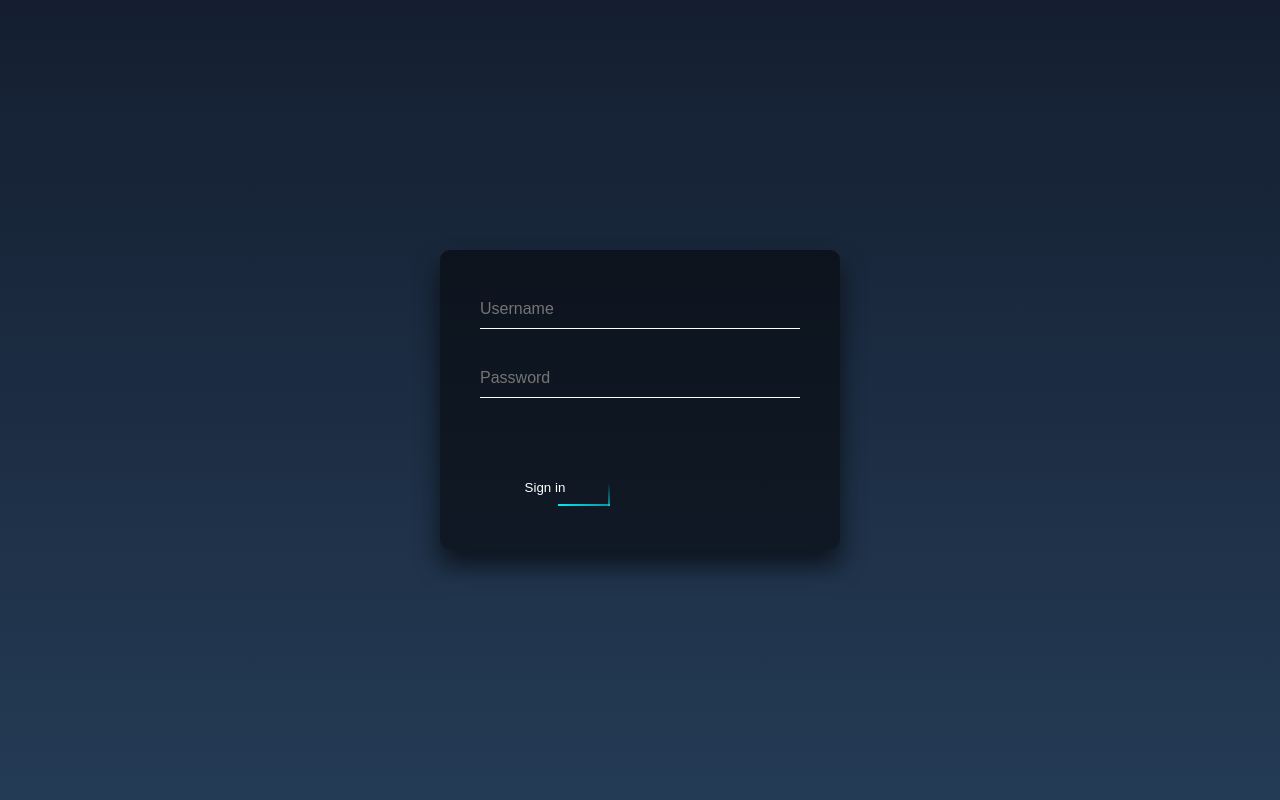
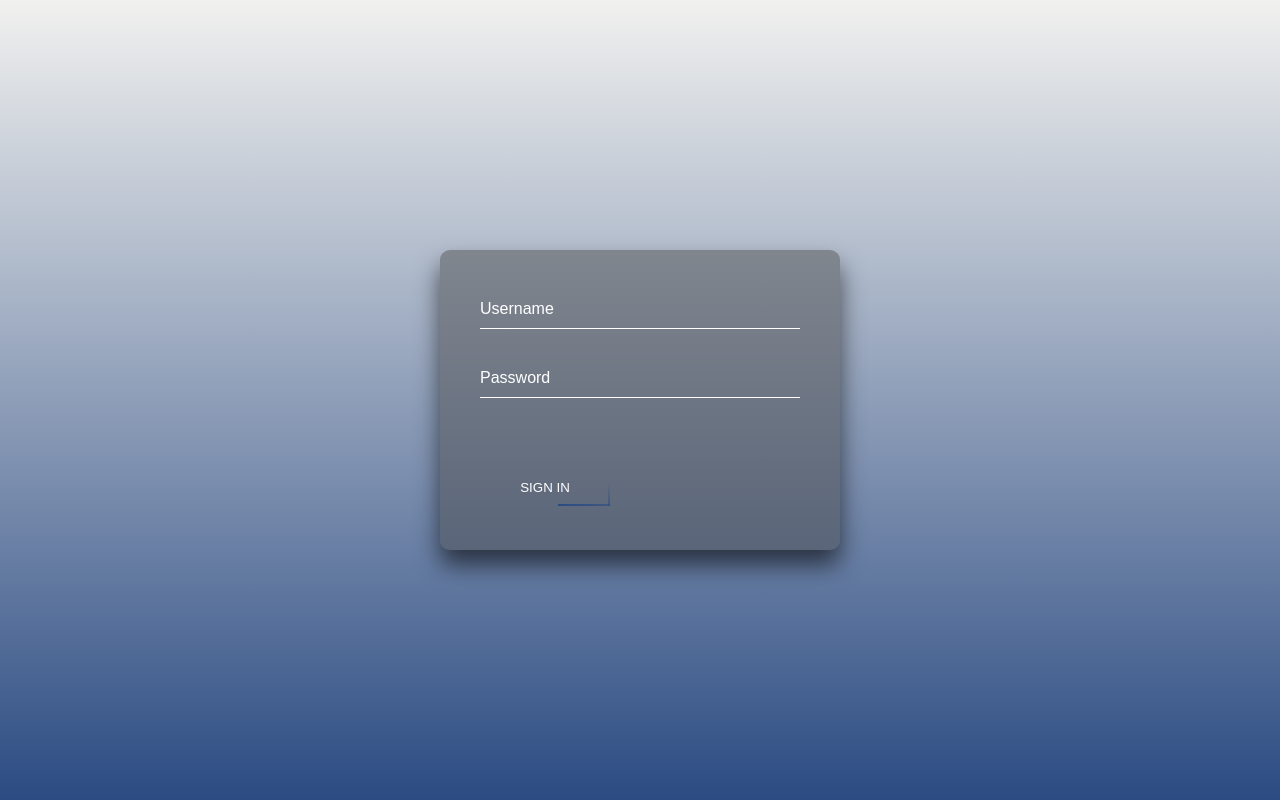
Before and after one commit to 6210612815/CN332, a Django app: page /login in a window 1280 px wide. Run offline with Django 3.2, Linux system fonts and the light colour scheme.

Commit message:
:zap: update login page :zap:

```diff
--- a/mysite/users/static/styles/style.css
+++ b/mysite/users/static/styles/style.css
@@ -5,9 +5,12 @@ html {
     margin:0;
     padding:0;
     font-family: sans-serif;
-    background: linear-gradient(#141e30, #243b55);
+    background: linear-gradient(#f1f1ef, #2b4b82);
   }
-
+  ::placeholder {
+    color: rgb(255, 255, 255);
+    opacity: 1; /* Firefox */
+  }
   .login-box {
     position: absolute;
     top: 50%;
@@ -15,7 +18,7 @@ html {
     width: 400px;
     padding: 40px;
     transform: translate(-50%, -50%);
-    background: rgba(0,0,0,.5);
+    background: #49484879;
     box-sizing: border-box;
     box-shadow: 0 15px 25px rgba(0,0,0,.6);
     border-radius: 10px;
@@ -77,13 +80,13 @@ html {
   }
 
   .login-box a:hover {
-    background: #03e9f4;
+    background: #03e8f41a;
     color: #fff;
     border-radius: 5px;
-    box-shadow: 0 0 5px #03e9f4,
-                0 0 25px #03e9f4,
-                0 0 50px #03e9f4,
-                0 0 100px #03e9f4;
+    box-shadow: 0 0 5px #034ff457,
+                0 0 25px #034ff457,
+                0 0 50px #034ff457,
+                0 0 100px #034ff457;
   }
 
   .login-box a span {
@@ -96,7 +99,7 @@ html {
     left: -100%;
     width: 100%;
     height: 2px;
-    background: linear-gradient(90deg, transparent, #03e9f4);
+    background: linear-gradient(90deg, transparent, #2b4b82);
     animation: btn-anim1 1s linear infinite;
   }
 
@@ -114,7 +117,7 @@ html {
     right: 0;
     width: 2px;
     height: 100%;
-    background: linear-gradient(180deg, transparent, #03e9f4);
+    background: linear-gradient(180deg, transparent, #2b4b82);
     animation: btn-anim2 1s linear infinite;
     animation-delay: .25s
   }
@@ -133,7 +136,7 @@ html {
     right: -100%;
     width: 100%;
     height: 2px;
-    background: linear-gradient(270deg, transparent, #03e9f4);
+    background: linear-gradient(270deg, transparent, #2b4b82);
     animation: btn-anim3 1s linear infinite;
     animation-delay: .5s
   }
@@ -153,7 +156,7 @@ html {
     width: 50px;
     height: 100%;
     border-width: 0px;
-    background: linear-gradient(360deg, transparent, #03e8f400);
+    background: linear-gradient(360deg, transparent, #2b4b8200);
     animation: btn-anim4 1s linear infinite;
     animation-delay: .75s
   }
@@ -162,7 +165,7 @@ html {
     left: 0;
     width: 2px;
     height: 100%;
-    background: linear-gradient(360deg, transparent, #03e9f4);
+    background: linear-gradient(360deg, transparent, #2b4b82);
     animation: btn-anim4 1s linear infinite;
     animation-delay: .75s
   }
--- a/mysite/users/templates/users/login.html
+++ b/mysite/users/templates/users/login.html
@@ -21,7 +21,7 @@
 
             {%csrf_token%}
     <div class="user-box">
-            <input type="text" style="width:320px;" id="form.username" placeholder="Username" name="username">
+            <input type="text" style="width:320px; " id="form.username" placeholder="Username" name="username">
     </div>
 
     <div class="user-box">
@@ -33,7 +33,7 @@
         <span></span>
         <span></span>
         <span></span>
-        <input type="submit" style="width:90px; color: rgb(255, 255, 255);"  value="Sign in">
+        <input type="submit" style="width:90px; color: rgb(255, 255, 255);"  value="SIGN IN">
     </a>
           </form>
 
```
